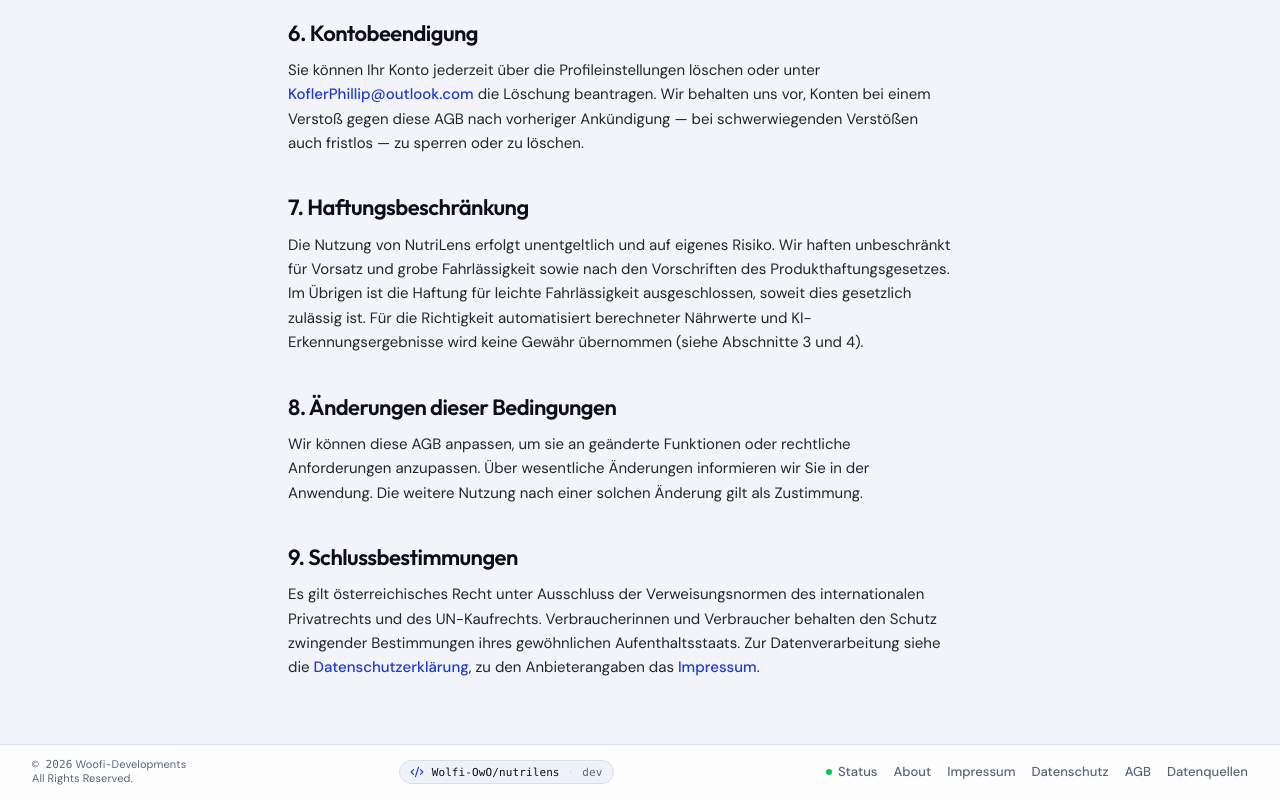
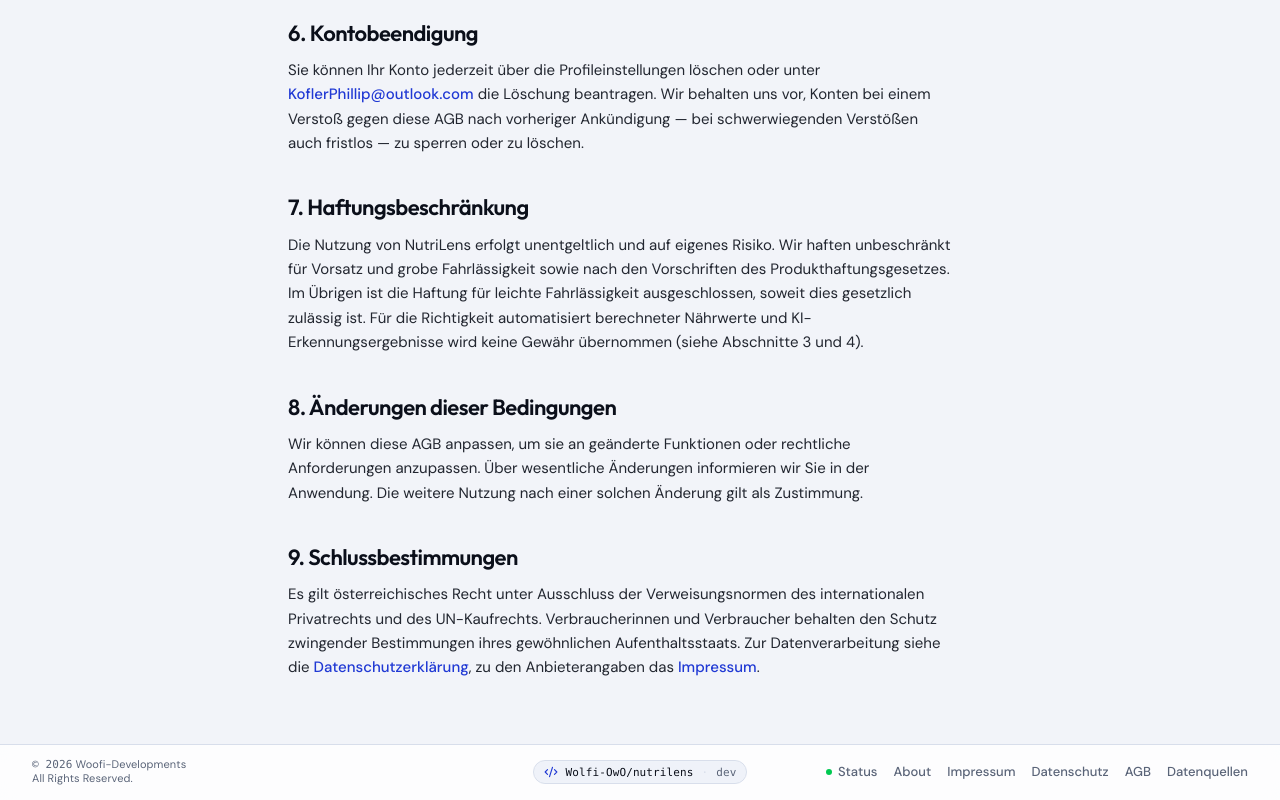
Before and after one commit to Wolfi-OwO/nutrilens, a React (Vite) app in the folder apps/frontend/: page /agb in a window 1280 px wide. Shown: the part 1614-2414 px from the top of the page. Built offline with nearby package versions, Linux system fonts and the light colour scheme; no server answers.

Commit message:
made the footer version pill truly centered regardless of content width

```diff
--- a/apps/frontend/src/components/layout/footer.tsx
+++ b/apps/frontend/src/components/layout/footer.tsx
@@ -79,11 +79,11 @@ export function Footer({ className }: FooterProps) {
     return (
         <footer
             className={cn(
-                'flex h-auto shrink-0 flex-col items-center justify-center gap-2 border-t border-border bg-card/80 px-4 py-3 text-xs text-muted-foreground backdrop-blur-sm sm:h-14 sm:flex-row sm:justify-between sm:gap-4 sm:py-0 lg:px-8',
+                'flex h-auto shrink-0 flex-col items-center justify-center gap-2 border-t border-border bg-card/80 px-4 py-3 text-xs text-muted-foreground backdrop-blur-sm sm:h-14 sm:grid sm:grid-cols-[1fr_auto_1fr] sm:items-center sm:gap-4 sm:py-0 lg:px-8',
                 className,
             )}
         >
-            <span className="text-2xs leading-tight">
+            <span className="text-2xs leading-tight sm:col-start-1 sm:justify-self-start">
                 <span className="font-mono">&copy; {new Date().getFullYear()}</span> Woofi-Developments
                 <br />
                 <FormattedMessage id="footer.rights" />
@@ -100,12 +100,12 @@ export function Footer({ className }: FooterProps) {
                            measured 5.95:1 settled but 3.81:1 at opacity .8 — under AA,
                            and a SETTLED hover state, not a transient frame. A colour
                            hover carries the same affordance without touching opacity. */
-                        className="hidden transition-colors hover:text-foreground sm:flex"
+                        className="hidden transition-colors hover:text-foreground sm:col-start-2 sm:flex sm:justify-self-center"
                     >
                         {pill}
                     </a>
                 ) : (
-                    <span className="hidden sm:flex">{pill}</span>
+                    <span className="hidden sm:col-start-2 sm:flex sm:justify-self-center">{pill}</span>
                 ))}
 
             <nav
@@ -117,7 +117,7 @@ export function Footer({ className }: FooterProps) {
                 // of shrinking with the rest of the type ramp. The copyright
                 // line and build-info pill above are not legally mandated text
                 // and keep the footer's default text-xs.
-                className="flex flex-wrap items-center justify-center gap-x-4 gap-y-1 text-sm whitespace-nowrap font-medium"
+                className="flex flex-wrap items-center justify-center gap-x-4 gap-y-1 text-sm whitespace-nowrap font-medium sm:col-start-3 sm:justify-self-end"
             >
                 <a
                     href="https://status.woofi-developments.at"
```
